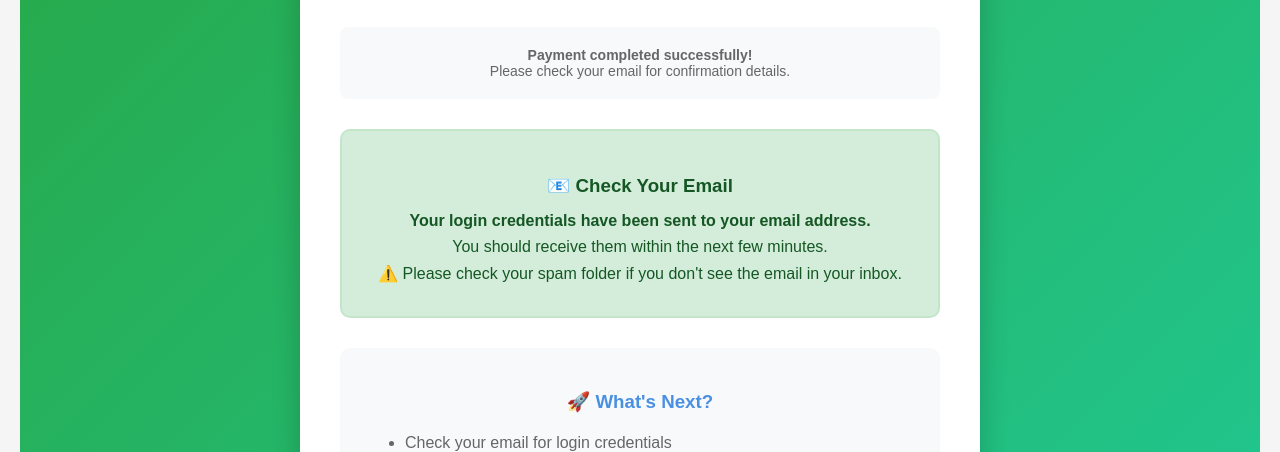
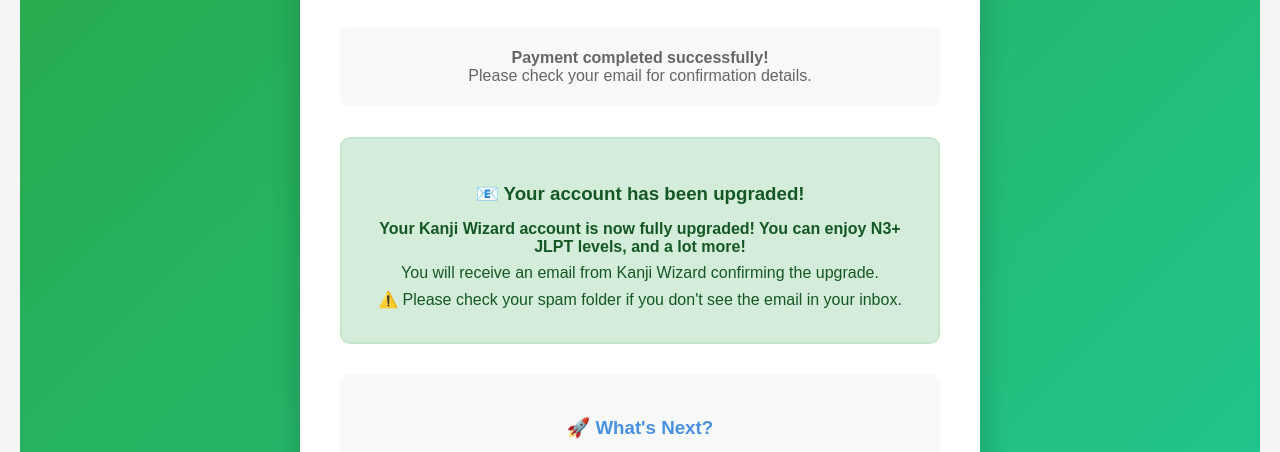
Before and after one commit to Matrix-Echelon/KanjiWizard, a website: page public/payment-success.html in a window 1280 px wide. Shown: the part 284-736 px from the top of the page. Drawn offline with Linux system fonts and the light colour scheme.

Commit message:
Update payment-success.html

```diff
--- a/public/payment-success.html
+++ b/public/payment-success.html
@@ -126,9 +126,9 @@
         .payment-details {
             background: #f8f9fa;
             border-radius: 8px;
-            padding: 20px;
-            margin: 20px 0;
-            font-size: 14px;
+            padding: 22px;
+            margin: 22px 0;
+            font-size: 16px;
             color: #666;
         }
 
@@ -153,9 +153,9 @@
             </div>
 
             <div class="credentials-info">
-                <h3>📧 Check Your Email</h3>
-                <p><strong>Your login credentials have been sent to your email address.</strong></p>
-                <p>You should receive them within the next few minutes.</p>
+                <h3>📧 Your account has been upgraded!</h3>
+                <p><strong>Your Kanji Wizard account is now fully upgraded! You can enjoy N3+ JLPT levels, and a lot more!</strong></p>
+                <p>You will receive an email from Kanji Wizard confirming the upgrade.</p>
                 <p>⚠️ Please check your spam folder if you don't see the email in your inbox.</p>
             </div>
 
@@ -172,7 +172,7 @@
 
             <div class="action-buttons">
                 <a href="/" class="btn btn-primary">Go to Kanji Wizard</a>
-                <a href="mailto:support@yourapp.com" class="btn btn-secondary">Contact Support</a>
+                <a href="mailto:support@thekanjiwizard.com" class="btn btn-secondary">Contact Support</a>
             </div>
 
             <p style="margin-top: 30px; font-size: 12px; color: #999;">
```
